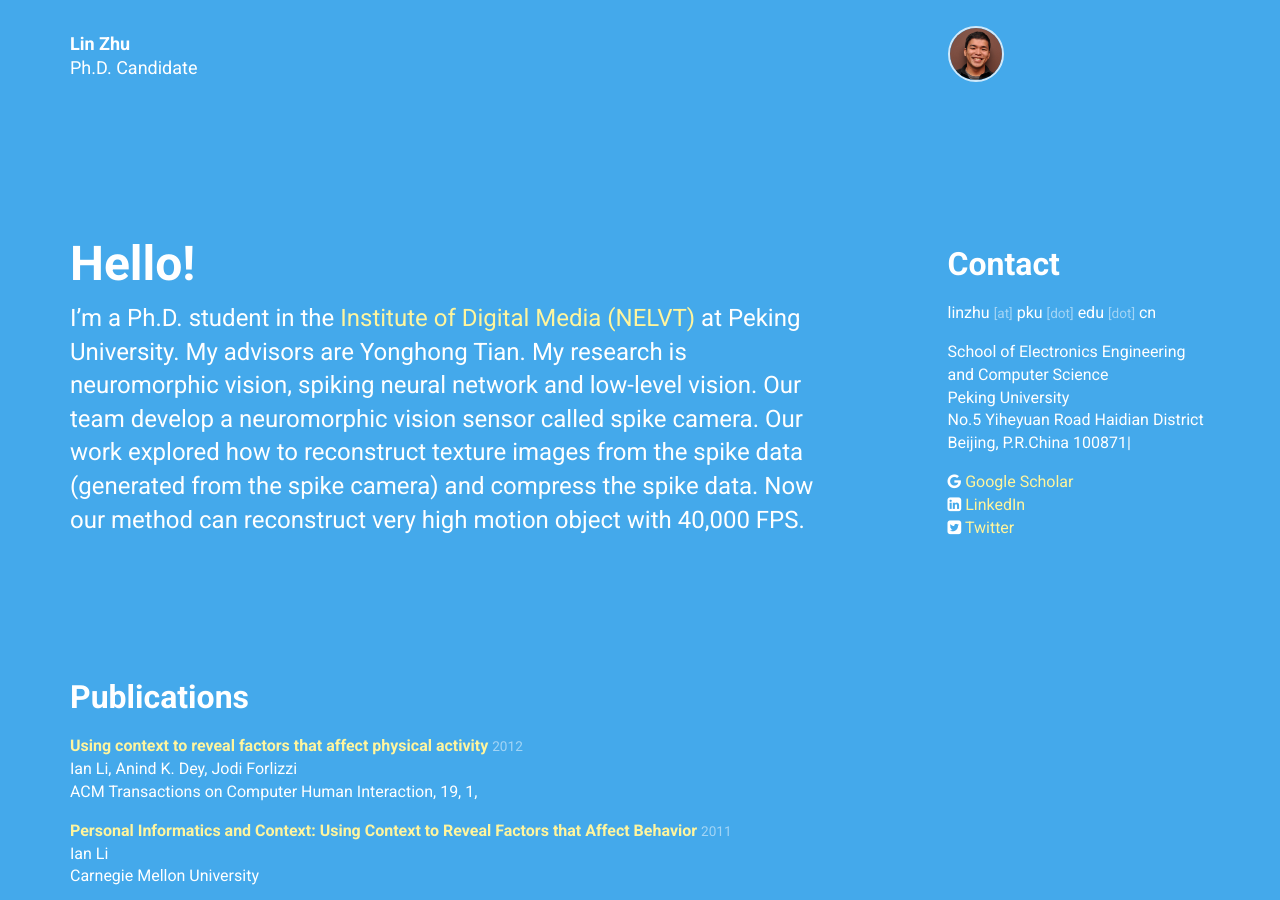
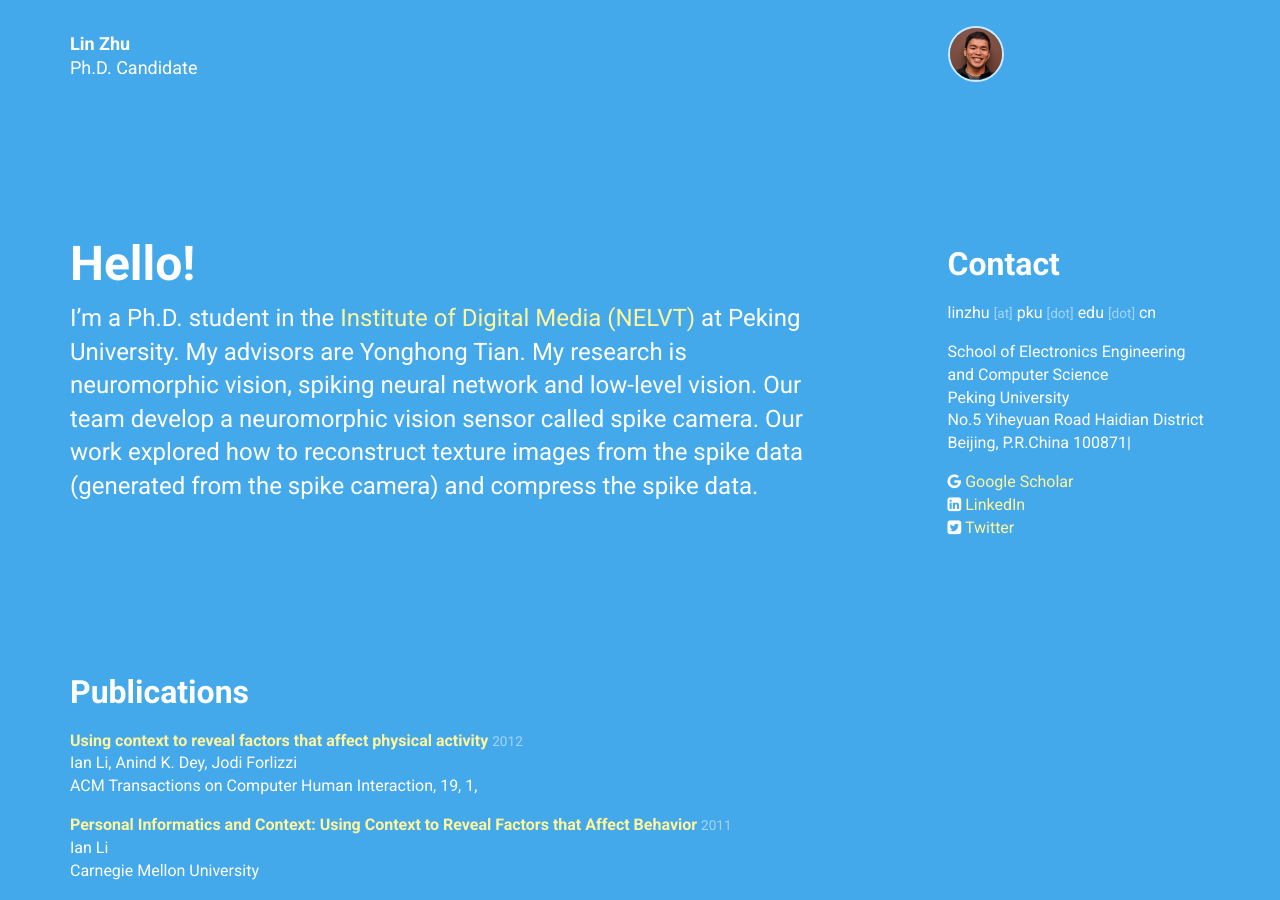
Before and after one commit to Crazyspike/home, a Jekyll site: the page built from index.html, in a window 1280 px wide and 900 px high. Built offline with Jekyll 4.4.1, drawn with Linux system fonts in a browser that asks for light colours; nearby versions of some CDN libraries.

Commit message:
Update personal.yml

```diff
--- a/_data/personal.yml
+++ b/_data/personal.yml
@@ -39,4 +39,3 @@ intro:
     My research is neuromorphic vision, spiking neural network and low-level vision.
     Our team develop a neuromorphic vision sensor called spike camera.
     Our work explored how to reconstruct texture images from the spike data (generated from the spike camera) and compress the spike data.
-    Now our method can reconstruct very high motion object with 40,000 FPS.
```
